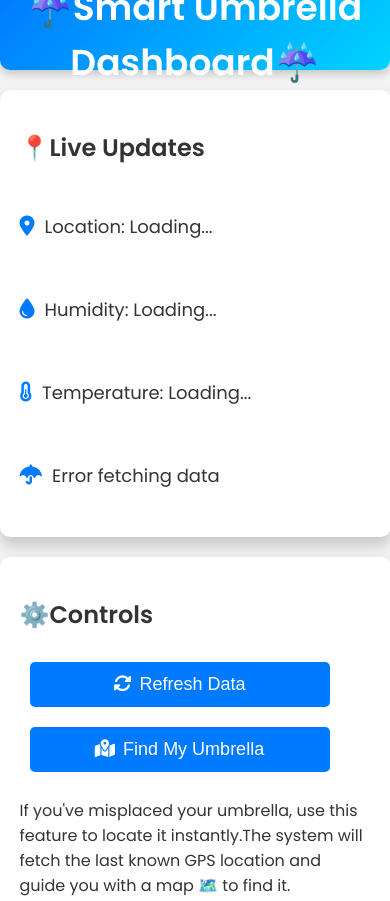
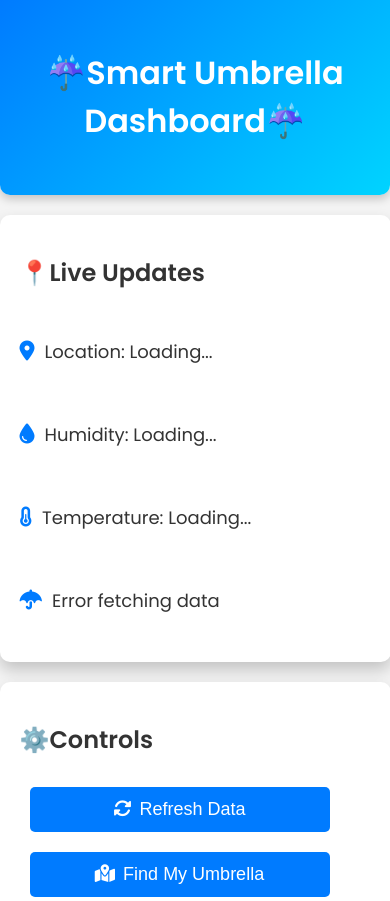
Before and after one commit to Ashwini-955/smart_umbrella, a plain HTML site: page index.html in a window 390 px wide. Shown: the top 901 px of the page. Drawn offline with Linux system fonts and the light colour scheme; no server answers.

Commit message:
Update styles1.css

```diff
--- a/styles1.css
+++ b/styles1.css
@@ -129,6 +129,12 @@ footer {
 }
 
 @media screen and (max-width: 768px) {
+    header {
+        font-size: 16px;
+        padding: 8px 10px;
+        height: auto;
+        flex-direction: column;
+    }
     .container {
         flex-direction: column;
         align-items: center;
```
